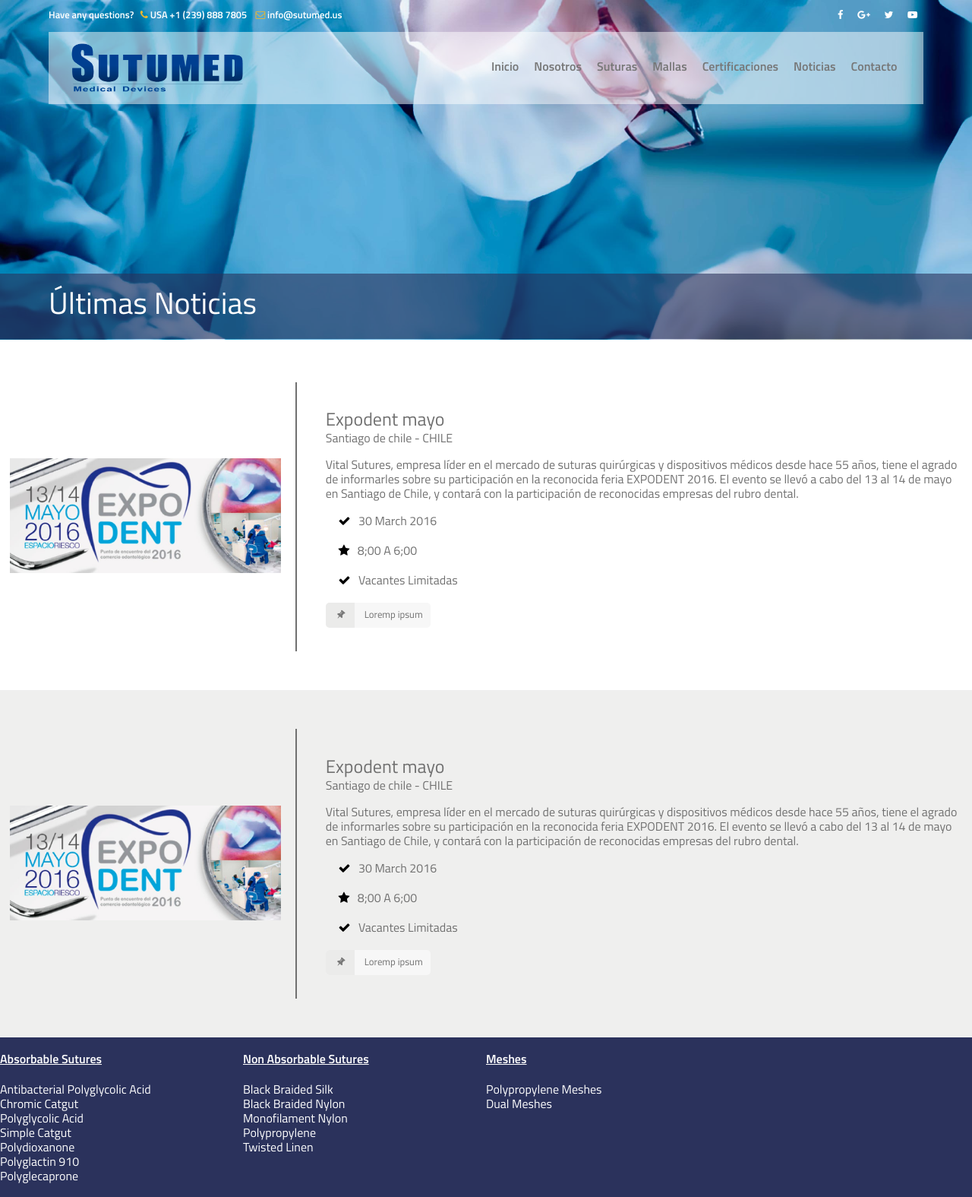
After one commit to BRANDEMMA/sutumed, a PHP site: page /noticias.php in a window 1280 px wide. The commit adds this page. Shown: the whole page at 76% size. Run offline with PHP 8.4, Linux system fonts and the light colour scheme; some libraries are stand-ins or nearby versions.

Commit message:
index, nosotros, noticias

```diff
--- a/css/estilos.css
+++ b/css/estilos.css
@@ -228,6 +228,7 @@ header{
 .contenedor-caracteristicas{
 	font-family: "Titillium-Regular";
 	margin: 0 auto;
+	margin-bottom: 5%;
 	text-align: center;
 	width: 90%;
 }
@@ -267,4 +268,171 @@ header{
 	margin: 0 auto;
 	width: 85%;
 }
+
+.contenedor-gris{
+	background-color: #EAEAEA;
+	padding: 3%;
+}
+.resumen-nosotros{
+	color: #707070;
+	font-family: "Titillium-Regular";
+	width: 45%;
+}
+.resumen-nosotros img{
+	width: 100%;
+}
 /*--==================== ESTILOS INDEX (TERMINA)========================--*/
+
+
+
+
+
+
+
+/*--==================== ESTILOS CONTACTO (INICIA)========================--*/
+.contenedor-azul{
+	background-color: #2B325C;
+}
+.textos{
+	color: white;
+	float: left;
+	width: 25%;
+}
+.textos h4{
+	font-family: "Titillium-Semibold";
+	font-weight: lighter;
+	text-decoration: underline;
+}
+.textos p{
+	font-family: "Titillium-Regular";
+}
+/*--==================== ESTILOS CONTACTO (TERMINA)========================--*/
+
+
+
+
+
+
+
+/*--==================== ESTILOS DE LA SECCION NOSOTROS (INICIA)========================--*/
+.contenedor-titulo-secciones{
+	position: relative;
+	width: 100%;
+}
+.contenedor-titulo-secciones img{
+	width: 100%;
+}
+.titulo-secciones{
+	background-color: rgba(43,50,92,0.6);
+	bottom: 5px;
+	color: white;
+	font-family: "Titillium-Regular";
+	padding: 1.5% 0;
+	position: absolute;
+	width: 100%;
+}
+.titulo-secciones h2{
+	font-size: 2.5em;
+	font-weight: lighter;
+	margin: 0;
+	margin-left: 5%;
+}
+.contenido-nosotros{
+	color: #707070;
+	font-family: "Titillium-Regular";
+	margin: 0 auto;
+	margin-bottom: 5%;
+	margin-top: 5%;
+	text-align: justify;
+	width: 65%;
+}
+.contenido-nosotros h3{
+	font-size: 2em;
+    font-weight: lighter;
+    margin: 0;
+}
+.contenido-nosotros .subtitulo{
+	margin-top: 0;
+    margin-bottom: 5%;
+}
+.img-nosotros1{
+	float: right;
+	padding-bottom: 3%;
+	padding-left: 3%;
+	width: 45%;
+}
+.img-nosotros2{
+	float: left;
+	padding-bottom: 3%;
+	padding-right: 3%;
+	width: 45%;
+}
+/*--==================== ESTILOS DE LA SECCION NOSOTROS (TERMINA)========================--*/
+
+
+
+
+
+/*--==================== ESTILOS DE LA SECCION NOTICIAS (INICIA)========================--*/
+.noticias-blanco{
+	padding: 4% 1%;
+	width: 98%;
+}
+.img-noticia{
+	float: left;
+	padding-top: 8%;
+	width: 30%;
+}
+.img-noticia img{
+	width: 95%;
+}
+.texto-noticia{
+	border-left: 2px solid #707070;
+	color: #707070;
+	float: left;
+	font-family: "Titillium-Regular";
+	padding: 3% 0 3% 3%;
+	width: 66.5%;
+}
+.texto-noticia h3{
+	font-size: 1.5em;
+    font-weight: lighter;
+    margin: 0;
+}
+.texto-noticia .subtitulo{
+	margin-top: 0;
+}
+.texto-noticia .detalles{
+	margin-bottom: 3%;
+	padding-left: 2%;
+}
+.negro{
+	color: black;
+}
+.texto-noticia .fa-thumb-tack{
+	color: #787878;
+	-ms-transform: rotate(40deg); /* IE 9 */
+	-moz-transform: rotate(40deg);
+    -webkit-transform: rotate(40deg); /* Chrome, Safari, Opera */
+    transform: rotate(40deg);
+}
+.texto-noticia a{
+    background-color: #F7F7F7;
+    border-radius: 5px;
+    color: #707070;
+    font-size: 0.8em;
+    padding: 10px 10px 10px 0;
+    text-decoration: none;
+}
+.texto-noticia span{
+    background-color: #EBEBEA;
+    border-radius: 5px 0 0 5px;
+    font-size: 1em;
+    margin-right: 10px;
+    padding: 10px 15px;
+}
+.noticias-gris{
+	background-color: #EFEFEE;
+	padding: 4% 1%;
+}
+/*--==================== ESTILOS DE LA SECCION NOTICIAS (TERMINA)========================--*/
--- /dev/null
+++ b/menu.php
@@ -0,0 +1,53 @@
+<?php
+?>
+
+		<div class="posicion">
+			<div class="contacto-cabecera">
+				<p>Have any questions? &nbsp; <a href=""><i class="fa fa-phone naranja" aria-hidden="true"></i> USA +1 (239) 888 7805</a> &nbsp;&nbsp; <a href=""><i class="fa fa-envelope-o naranja" aria-hidden="true"></i> info@sutumed.us</a></p>
+			</div>
+			<div class="redes-sociales">
+				<a href=""><i class="fa fa-facebook" aria-hidden="true"></i></a>
+				<a href=""><i class="fa fa-google-plus" aria-hidden="true"></i></a>
+				<a href=""><i class="fa fa-twitter" aria-hidden="true"></i></a>
+				<a href=""><i class="fa fa-youtube-play" aria-hidden="true"></i></a>
+			</div>
+			<div class="clear"></div>
+
+			<div class="menu-principal">
+				<a href=""><img src="img/logo-sutumed.png"></a>
+				<nav>
+					<ul>
+						<li><a href="index.php">Inicio</a></li>
+						<li><a href="nosotros.php">Nosotros</a></li>
+						<li><a href="">Suturas</a></li>
+						<li><a href="">Mallas</a></li>
+						<li><a href="">Certificaciones</a></li>
+						<li><a href="noticias.php">Noticias</a></li>
+						<li><a href="">Contacto</a></li>
+					</ul>
+				</nav>
+				<div class="clear"></div>
+			</div>
+			<!-- MENU RESPONSIVE -->
+			<!-- <div class="menu-responsive">
+				<input type="checkbox" id="btn-menu">
+				<label for="btn-menu">
+					<img src="img/menu-responsive.png">
+				</label>
+				<nav class="menu">
+					<ul class="re">
+						<li><a href="">Inicio</a></li>
+						<li><a href="">Nosotros</a></li>
+						<li><a href="">Suturas</a></li>
+						<li><a href="">Mallas</a></li>
+						<li><a href="">Certificaciones</a></li>
+						<li><a href="">Noticias</a></li>
+						<li><a href="">Contacto</a></li>
+					</ul>
+				</nav>
+			</div> -->
+			<!-- MENU RESPONSIVE -->
+		</div>
+
+<?php
+?>
--- /dev/null
+++ b/noticias.php
@@ -0,0 +1,90 @@
+<!DOCTYPE html>
+<html>
+
+<head>
+
+	<html lang="es">
+	<meta name="viewport" content="initial-scale=1, maximum-scale=1" />
+	<meta charset="UTF-8">
+	<meta name="viewport" content="width=device-width" />
+	<title>SUTUMED</title>
+	<meta name="author" content="Brandemma" />
+	<meta name="description" content="" />
+<!--================== 	ENLACE HOJA DE ESTILOS (INICIA)  =====================-->
+
+	<link rel="stylesheet" type="text/css" href="css/estilos.css">
+
+<!--================== 	ENLACE HOJA DE ESTILOS (TERMINA)  =====================-->
+
+<!--================== 	ENLACE ICONO (INICIA)  =====================-->
+
+	<link rel="stylesheet" href="https://maxcdn.bootstrapcdn.com/font-awesome/4.5.0/css/font-awesome.min.css">
+
+<!--================== 	ENLACE ICONO (TERMINA)  =====================-->
+
+</head>
+
+<body>
+	<header>
+		<?php
+			include 'menu.php';
+		?>
+	</header>
+
+	<div class="contenedor-titulo-secciones">
+		<img src="img/noticias.jpg">
+		<div class="titulo-secciones">
+			<h2>Últimas Noticias</h2>
+		</div>
+	</div>
+
+	<div class="noticias-blanco">
+		<div class="img-noticia">
+			<img src="img/articulos-noticias.jpg">
+		</div>
+		<div class="texto-noticia">
+			<h3>Expodent mayo</h3>
+			<p class="subtitulo">Santiago de chile - CHILE</p>
+
+			<p>Vital Sutures, empresa líder en el mercado de suturas quirúrgicas y dispositivos médicos desde hace 55 años, tiene el agrado de informarles sobre su participación en la reconocida feria EXPODENT 2016. El evento se llevó a cabo del 13 al 14 de mayo en Santiago de Chile, y contará con la participación de reconocidas empresas del rubro dental.</p>
+
+			<p class="detalles">
+				<i class="fa fa-check negro" aria-hidden="true"></i>&nbsp;&nbsp; 30 March 2016<br><br>
+				<i class="fa fa-star negro" aria-hidden="true"></i>&nbsp;&nbsp; 8;00 A 6;00<br><br>
+				<i class="fa fa-check negro" aria-hidden="true"></i>&nbsp;&nbsp; Vacantes Limitadas
+			</p>
+
+			<a class="btn-noticias" href=""><span><i class="fa fa-thumb-tack" aria-hidden="true"></i></span> Loremp ipsum</a>
+		</div>
+
+		<div class="clear"></div>
+	</div>
+
+	<div class="noticias-gris">
+		<div class="img-noticia">
+			<img src="img/articulos-noticias.jpg">
+		</div>
+		<div class="texto-noticia">
+			<h3>Expodent mayo</h3>
+			<p class="subtitulo">Santiago de chile - CHILE</p>
+
+			<p>Vital Sutures, empresa líder en el mercado de suturas quirúrgicas y dispositivos médicos desde hace 55 años, tiene el agrado de informarles sobre su participación en la reconocida feria EXPODENT 2016. El evento se llevó a cabo del 13 al 14 de mayo en Santiago de Chile, y contará con la participación de reconocidas empresas del rubro dental.</p>
+
+			<p class="detalles">
+				<i class="fa fa-check negro" aria-hidden="true"></i>&nbsp;&nbsp; 30 March 2016<br><br>
+				<i class="fa fa-star negro" aria-hidden="true"></i>&nbsp;&nbsp; 8;00 A 6;00<br><br>
+				<i class="fa fa-check negro" aria-hidden="true"></i>&nbsp;&nbsp; Vacantes Limitadas
+			</p>
+
+			<a class="btn-noticias" href=""><span><i class="fa fa-thumb-tack" aria-hidden="true"></i></span> Loremp ipsum</a>
+		</div>
+
+		<div class="clear"></div>
+	</div>
+
+	<?php
+		include 'pie-pagina.php';
+	?>
+</body>
+
+</html>
--- /dev/null
+++ b/pie-pagina.php
@@ -0,0 +1,35 @@
+<?php
+?>
+
+<div class="contenedor-azul">
+	<div class="textos">
+		<h4>Absorbable Sutures</h4>
+		<p>Antibacterial Polyglycolic Acid<br>
+		Chromic Catgut<br>
+		Polyglycolic Acid<br>
+		Simple Catgut<br>
+		Polydioxanone<br>
+		Polyglactin 910<br>
+		Polyglecaprone</p>
+	</div>
+
+	<div class="textos">
+		<h4>Non Absorbable Sutures</h4>
+		<p>Black Braided Silk<br>
+		Black Braided Nylon<br>
+		Monofilament Nylon<br>
+		Polypropylene<br>
+		Twisted Linen</p>
+	</div>
+
+	<div class="textos">
+		<h4>Meshes</h4>
+		<p>Polypropylene Meshes<br>
+		Dual Meshes</p>
+	</div>
+
+	<div class="clear"></div>
+</div>
+
+<?php
+?>
```
Also changed, not shown: index-sutumed.html (renamed from index.html, +40 -0 lines), index.php (added, +118 -0 lines), nosotros.php (added, +63 -0 lines), img/articulos-noticias.jpg (added), img/contacto.jpg (added), img/nosotros.jpg (added), img/nosotros2.jpg (added), img/nosotros3.jpg (added), img/noticias.jpg (added), img/resumen-nosotros.jpg (added).
